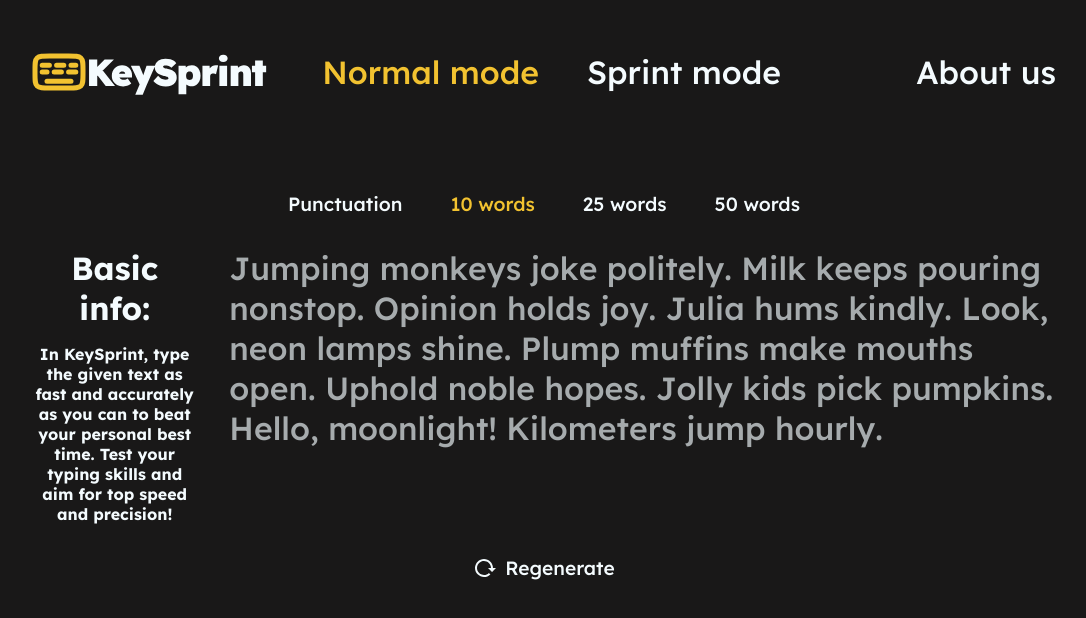
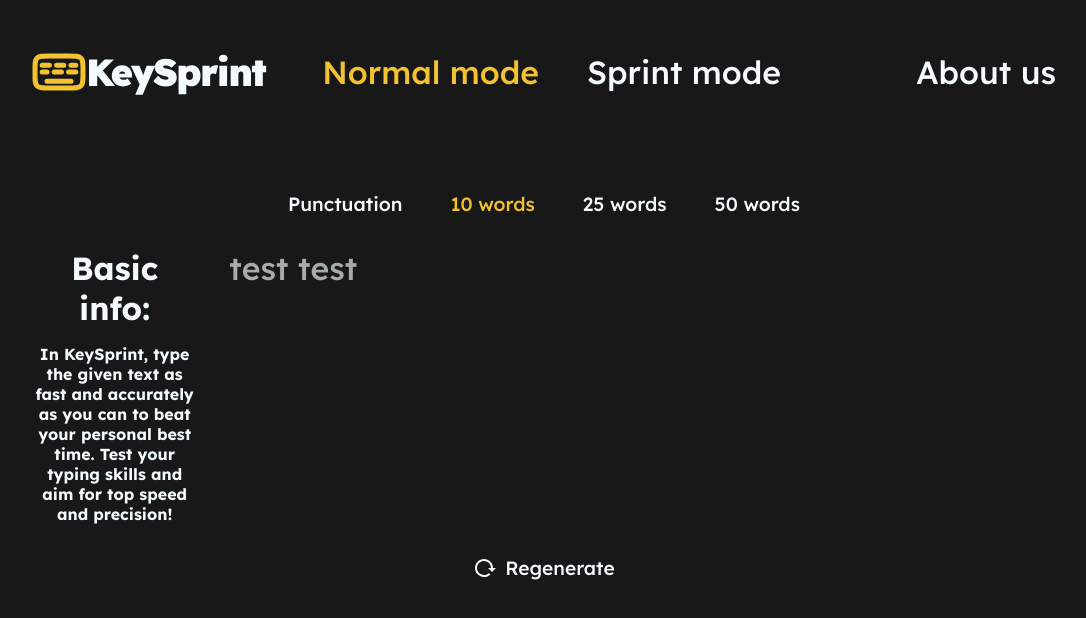
Before and after one commit to Davitamane/KeySprint-React, a React (Create React App) app: page / in a window 1280 px wide. Shown: the top 618 px of the page, without its empty margins (96-1182 px from the left). Built offline with nearby package versions, Linux system fonts and the light colour scheme.

Commit message:
almost done with the logic

```diff
--- a/src/App.jsx
+++ b/src/App.jsx
@@ -11,31 +11,54 @@ const gameInfo = {
 };
 const testText =
   "She used to hate the rain, but today she danced in it, spinning under the gray clouds, soaked and smiling, because after everything she had been through, she realized the storm didn't mean she was drowning - it meant she had survived, and the water no longer held power over her.";
-const testText12 =
-  "Jumping monkeys joke politely. Milk keeps pouring nonstop. Opinion holds joy. Julia hums kindly. Look, neon lamps shine. Plump muffins make mouths open. Uphold noble hopes. Jolly kids pick pumpkins. Hello, moonlight! Kilometers jump hourly.";
+// const testText2 =
+// "Jumping monkeys joke politely. Milk keeps pouring nonstop. Opinion holds joy. Julia hums kindly. Look, neon lamps shine. Plump muffins make mouths open. Uphold noble hopes. Jolly kids pick pumpkins. Hello, moonlight! Kilometers jump hourly.";
+const testText2 = "test test";
 function App() {
   const [mode, setMode] = useState("normal");
   const [typedText, setTypedText] = useState([]);
-  const [currentSentence, setCurrentSentence] = useState(testText12);
+  const [currentSentence, setCurrentSentence] = useState(testText2);
   const [gameOn, setGameOn] = useState(false);
+  const [finished, setFinished] = useState(false);
+  const [time, setTime] = useState(0);
+
+  function handleRegenerate() {
+    setTypedText([]);
+    setCurrentSentence(testText);
+    setFinished(false);
+    setTime(0);
+  }
+  useEffect(() => {
+    if (!gameOn) return;
+
+    const timer = setInterval(() => {
+      setTime((time) => time + 1);
+    }, 1000);
+
+    return () => clearInterval(timer);
+  }, [gameOn]);
 
   useEffect(() => {
     function handleKeyDown(e) {
-      // const nextLetter = currentSentence[typedText.length];
       if (e.key !== currentSentence[0] && typedText.length === 0) return;
 
       if (e.key === "Backspace") {
         setTypedText((typedText) => typedText.slice(0, -1));
-        // console.log(nextLetter);
         return;
       } else {
         if (e.key.length > 1) return;
+
         setTypedText((typedText) => [...typedText, e.key]);
-        // console.log(nextLetter);
+        if (typedText.length + 1 === currentSentence.length) {
+          console.log("HALOO");
+          setFinished(true);
+          setGameOn(false);
+        }
+        console.log(typedText.length);
+        console.log(currentSentence.length);
       }
     }
     window.addEventListener("keydown", handleKeyDown);
-
     return () => {
       window.removeEventListener("keydown", handleKeyDown);
     };
@@ -49,6 +72,9 @@ function App() {
           typedText={typedText}
           setGameOn={setGameOn}
           gameOn={gameOn}
+          handleRegenerate={handleRegenerate}
+          time={time}
+          finished={finished}
         />
       ) : (
         <SprintMode />
@@ -56,12 +82,44 @@ function App() {
     </>
   );
 }
-function NormalMode({ currentSentence, typedText, gameOn, setGameOn }) {
+function NormalMode({
+  currentSentence,
+  typedText,
+  gameOn,
+  setGameOn,
+  handleRegenerate,
+  time,
+  finished,
+}) {
   const [words, setWords] = useState(10);
 
+  if (!gameOn && finished) {
     return (
       <div className="game-container">
-      <Settings setWords={setWords} words={words} gameOn={gameOn} />
+        <h1>WOO LESGOO</h1>
+        <div className="game-info">
+          Time: <span className="yello">{time}s</span>
+        </div>
+        <div className="game-info">
+          Letters: <span className="yello">43/50</span>
+        </div>
+        <button className="btn-smaller reload" onClick={handleRegenerate}>
+          <img src={reload} alt="reload" />
+          Regenerate
+        </button>
+      </div>
+    );
+  }
+  return (
+    <div className="game-container">
+      <Settings
+        setWords={setWords}
+        words={words}
+        gameOn={gameOn}
+        time={time}
+        typedText={typedText}
+        currentSentence={currentSentence}
+      />
       <div className="text-container">
         <Info children={gameInfo.normal} gameOn={gameOn} />
         <Text
@@ -70,40 +128,69 @@ function NormalMode({ currentSentence, typedText, gameOn, setGameOn }) {
           setGameOn={setGameOn}
         />
       </div>
-      <button className="btn-smaller reload">
+      <button className="btn-smaller reload" onClick={handleRegenerate}>
         <img src={reload} alt="reload" />
         Regenerate
       </button>
     </div>
   );
 }
-function Settings({ setWords, words, gameOn }) {
+function Settings({
+  setWords,
+  words,
+  gameOn,
+  time,
+  typedText,
+  currentSentence,
+}) {
   return (
     <div className="settings-container">
+      {gameOn ? (
+        <>
+          <div className="game-info">
+            Time: <span className="yello">{time}s</span>
+          </div>
+          <div className="game-info">
+            Letters:{" "}
+            <span className="yello">
+              {typedText.length}/{currentSentence.length}
+            </span>
+          </div>
+        </>
+      ) : (
+        <>
           <button className="btn-smaller" disabled={gameOn}>
             Punctuation
           </button>
           <button
-        className={`btn-smaller ${words === 10 ? "btn-smaller-active" : ""}`}
+            className={`btn-smaller ${
+              words === 10 ? "btn-smaller-active" : ""
+            }`}
             onClick={() => setWords(10)}
             disabled={gameOn}
           >
             10 words
           </button>
           <button
-        className={`btn-smaller ${words === 25 ? "btn-smaller-active" : ""}`}
+            className={`btn-smaller ${
+              words === 25 ? "btn-smaller-active" : ""
+            }`}
             onClick={() => setWords(25)}
             disabled={gameOn}
           >
             25 words
           </button>
           <button
-        className={`btn-smaller ${words === 50 ? "btn-smaller-active" : ""}`}
+            className={`btn-smaller ${
+              words === 50 ? "btn-smaller-active" : ""
+            }`}
             onClick={() => setWords(50)}
             disabled={gameOn}
           >
             50 words
           </button>
+        </>
+      )}
     </div>
   );
 }
@@ -148,6 +235,8 @@ function Info({ children, gameOn }) {
   );
 }
 function SprintMode() {
-  return <div className="game-container">Settings</div>;
+  return (
+    <div className="game-container">Work in progress...(i aint doing shit)</div>
+  );
 }
 export default App;
--- a/src/styles/App.css
+++ b/src/styles/App.css
@@ -135,3 +135,17 @@ button:disabled,
 button[disabled] {
   color: #585a5b !important;
 }
+.game-info {
+  border: none;
+  background: none;
+  font: inherit;
+  font-size: 1.2rem;
+  font-weight: 500;
+  cursor: pointer;
+  color: #f4fbfe;
+  transition: all 0.5s;
+  max-width: fit-content;
+}
+.yello{
+  color: var(--color-secondary);
+}
```
Lines whose indentation alone changed are shown as unchanged.
